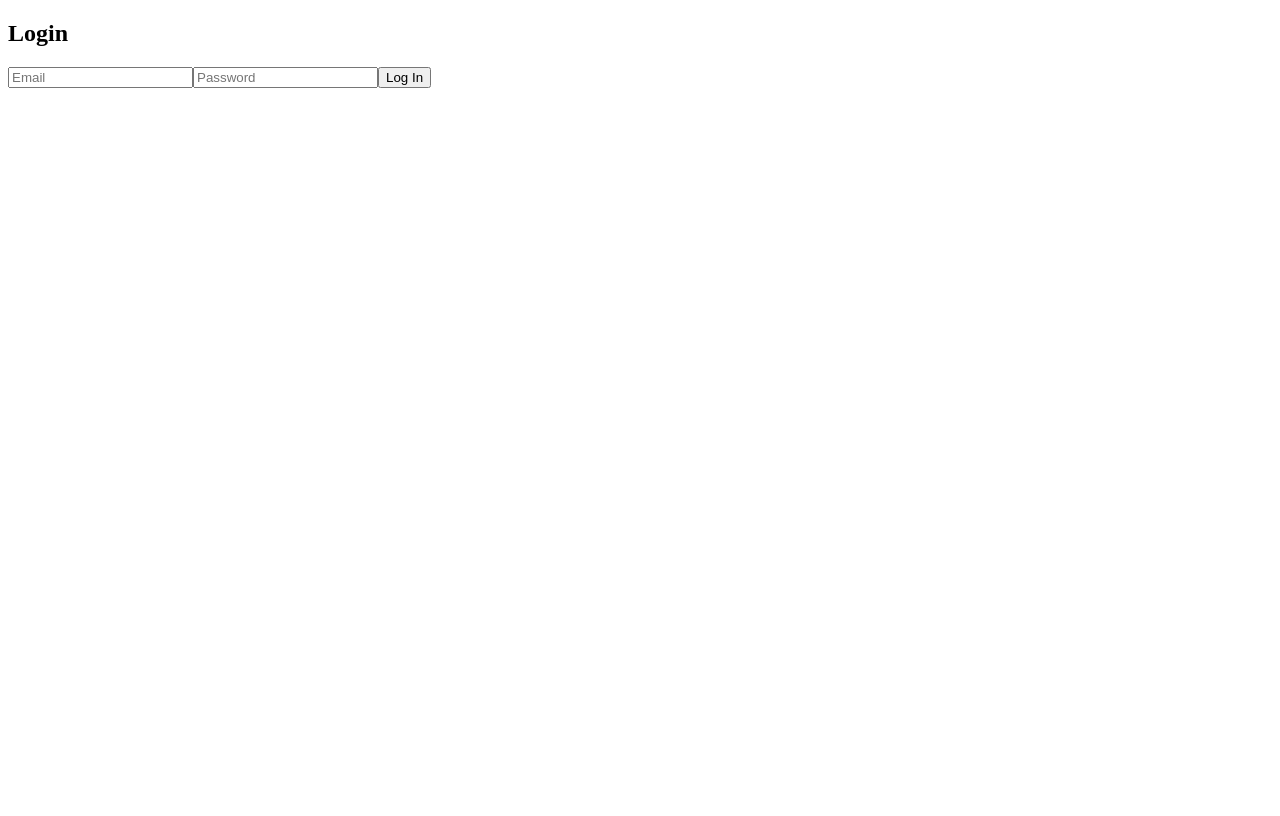
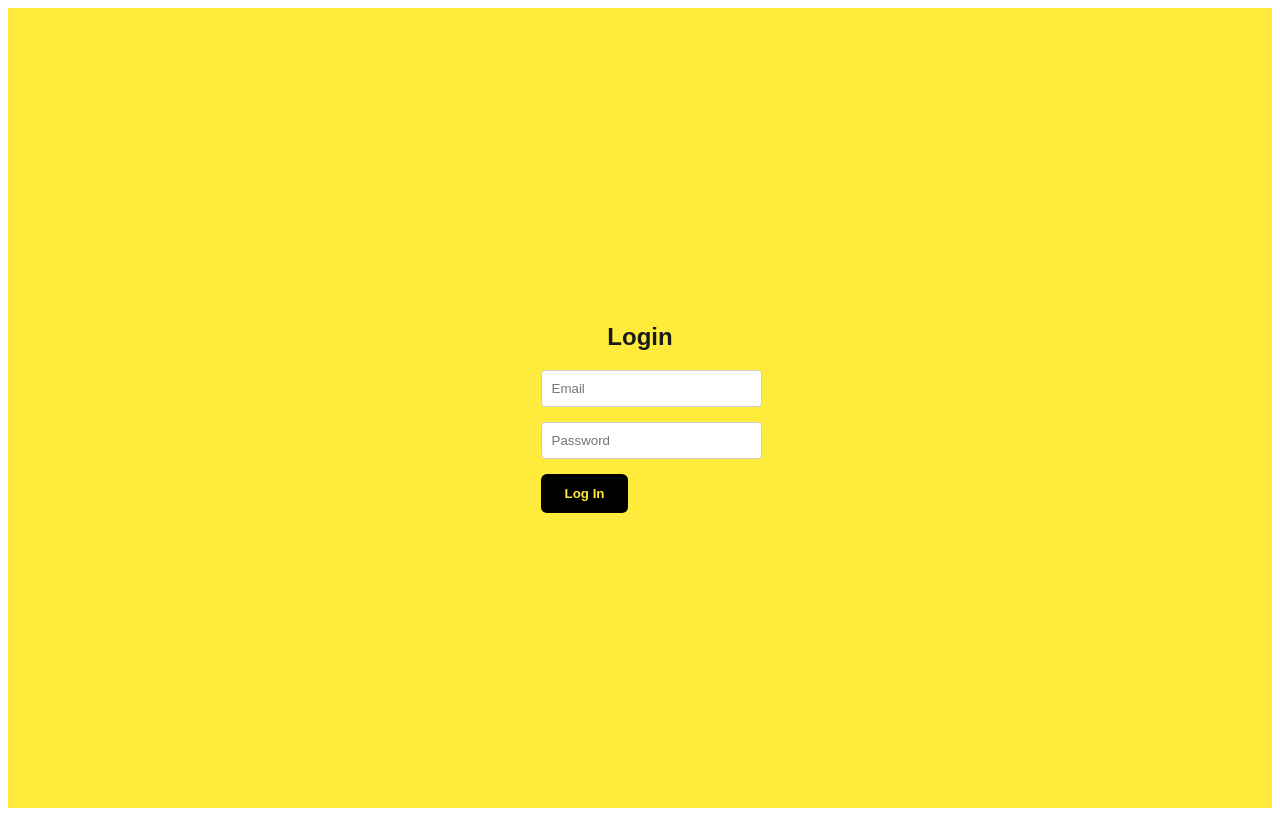
Before and after one commit to Content-key/content-key-frontend, a React (Create React App) app: page /login in a window 1280 px wide. Built offline with nearby package versions, Linux system fonts and the light colour scheme.

Commit message:
Force rebuild and confirm deployed env

```diff
--- a/src/Login.js
+++ b/src/Login.js
@@ -1,7 +1,9 @@
 import React, { useState } from 'react';
 import { useNavigate } from 'react-router-dom';
 
-console.log("🌍 Deployed ENV:", process.env.REACT_APP_API_URL); // ✅ Log shows at page load
+// 🌍 Confirm deployed API env + force rebuild
+console.log("🌍 Deployed ENV:", process.env.REACT_APP_API_URL);
+console.log("💥 Forced rebuild:", Date.now());
 
 function Login() {
   const [email, setEmail] = useState('');
@@ -12,8 +14,6 @@ function Login() {
     e.preventDefault();
 
     try {
-      console.log("ENV API:", process.env.REACT_APP_API_URL);
-
       const response = await fetch(`${process.env.REACT_APP_API_URL}/api/auth/login`, {
         method: 'POST',
         headers: { 'Content-Type': 'application/json' },
@@ -30,6 +30,7 @@ function Login() {
 
       localStorage.setItem('token', data.token);
 
+      // Redirect based on role
       if (data.user.role === 'creator') {
         navigate('/dashboard/creator');
       } else if (data.user.role === 'sponsor') {
@@ -44,7 +45,7 @@ function Login() {
   };
 
   return (
-    <div className="login-container">
+    <div className="login-container" style={containerStyle}>
       <h2>Login</h2>
       <form onSubmit={handleLogin}>
         <input
@@ -53,6 +54,7 @@ function Login() {
           value={email}
           onChange={(e) => setEmail(e.target.value)}
           required
+          style={inputStyle}
         />
         <input
           type="password"
@@ -60,11 +62,43 @@ function Login() {
           value={password}
           onChange={(e) => setPassword(e.target.value)}
           required
+          style={inputStyle}
         />
-        <button type="submit">Log In</button>
+        <button type="submit" style={buttonStyle}>Log In</button>
       </form>
     </div>
   );
 }
 
+const containerStyle = {
+  backgroundColor: '#ffeb3b',
+  color: '#1a1a1a',
+  minHeight: '100vh',
+  display: 'flex',
+  flexDirection: 'column',
+  alignItems: 'center',
+  justifyContent: 'center',
+  fontFamily: 'sans-serif',
+};
+
+const inputStyle = {
+  display: 'block',
+  width: '100%',
+  maxWidth: '300px',
+  padding: '10px',
+  marginBottom: '15px',
+  border: '1px solid #ccc',
+  borderRadius: '4px',
+};
+
+const buttonStyle = {
+  backgroundColor: '#000',
+  color: '#ffeb3b',
+  border: 'none',
+  padding: '12px 24px',
+  borderRadius: '6px',
+  fontWeight: 'bold',
+  cursor: 'pointer',
+};
+
 export default Login;
```
